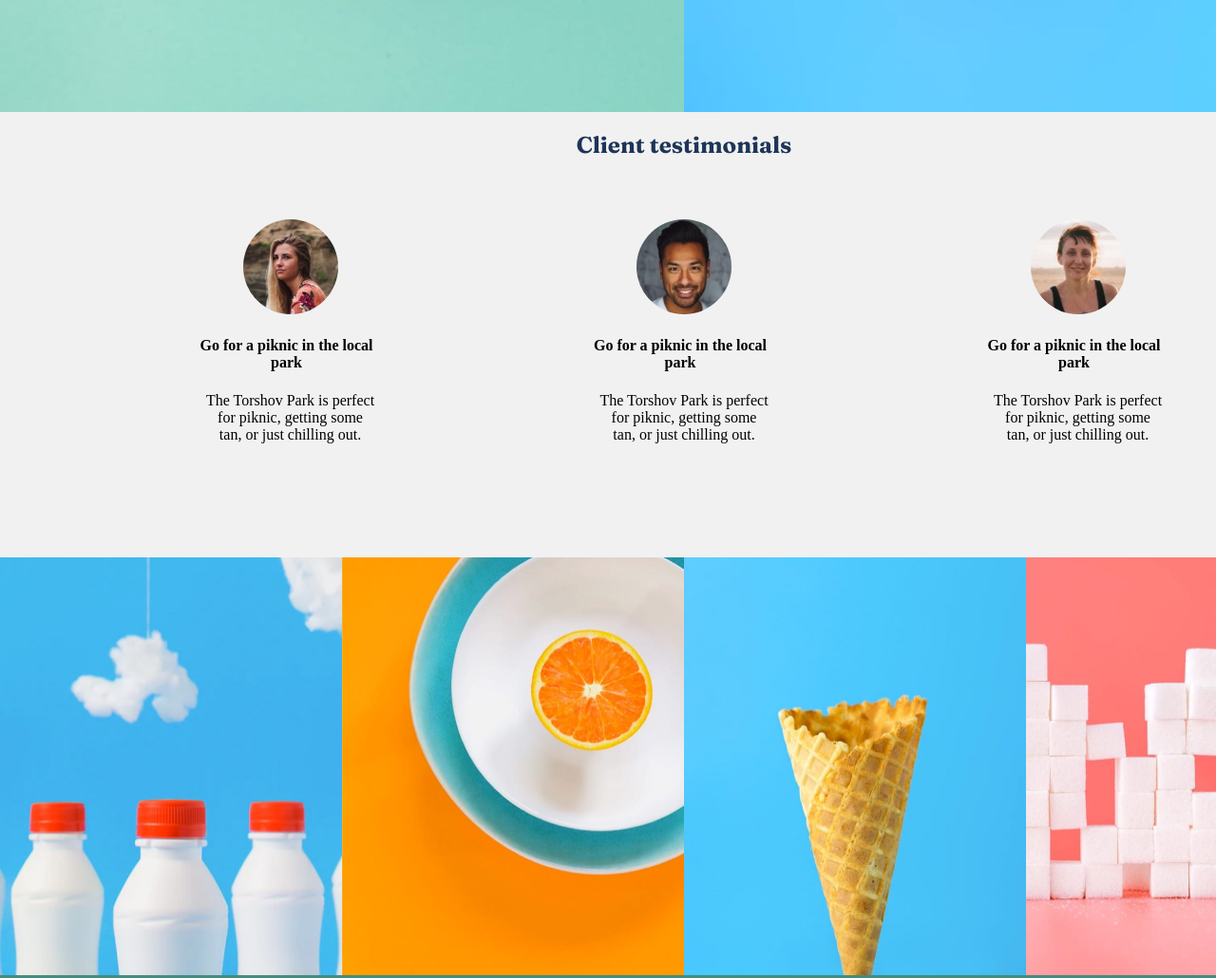
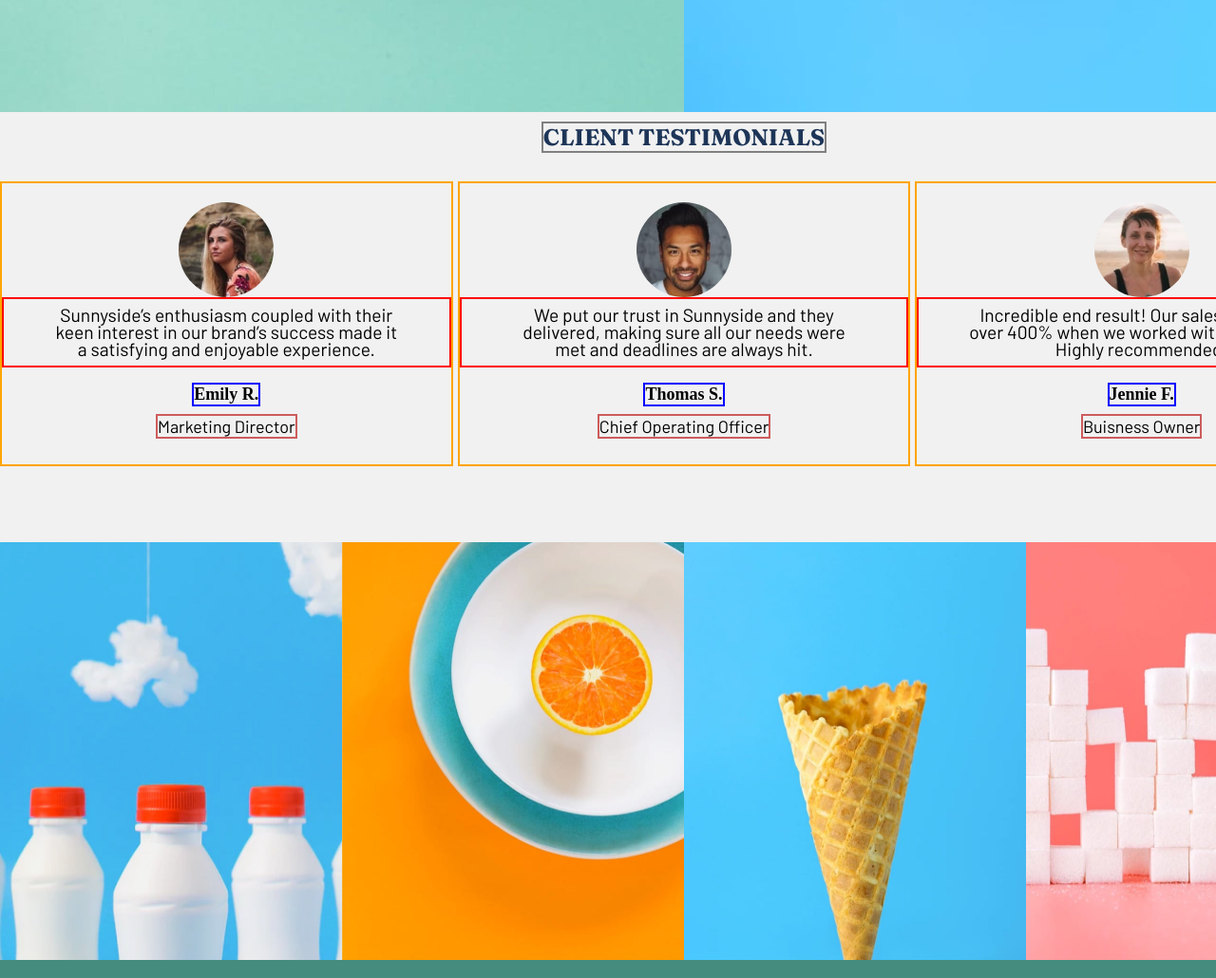
Before and after one commit to rtcoder2021/sunnyside-agency-landing-page-main, a plain HTML site: page index.html in a window 1280 px wide. Shown: the part 2482-3512 px from the top of the page at 95% size. Drawn offline with Linux system fonts and the light colour scheme.

Commit message:
updated testimonial section

```diff
--- a/index.html
+++ b/index.html
@@ -93,23 +93,26 @@
   <div class="testimonial-container">
     <div class="testimony">
       <img class="rounded-image" src="/images/image-emily.jpg">
-      <p class="testimonial-title">Go for a piknic in the local park</p>
-      <p class="testimonial-text">The Torshov Park is perfect for piknic, getting some tan, or just chilling
-        out.</p>
+      <p class="testimonial-text">Sunnyside’s enthusiasm coupled with their keen interest in our brand’s success made it a satisfying and enjoyable experience.</p>
+      <h4 class="name">Emily R.</h4>
+      <p class="job-title">Marketing Director</p>
+
     </div>
 
     <div class="testimony">
       <img class="rounded-image" src="images/image-thomas.jpg">
-      <p class="testimonial-title">Go for a piknic in the local park</p>
-      <p class="testimonial-text">The Torshov Park is perfect for piknic, getting some tan, or just chilling
-        out.</p>
+      <p class="testimonial-text">We put our trust in Sunnyside and they delivered, making sure all our needs were met and deadlines are always hit.</p>
+      <h4 class="name">Thomas S.</h4>
+      <p class="job-title">Chief Operating Officer</p>
+
     </div>
 
     <div class="testimony">
       <img class="rounded-image" src="/images/image-jennie.jpg" alt=''>
-      <p class="testimonial-title">Go for a piknic in the local park</p>
-      <p class="testimonial-text">The Torshov Park is perfect for piknic, getting some tan, or just chilling
-        out.</p>
+      <p class="testimonial-text">Incredible end result! Our sales increased over 400% when we worked with Sunnyside. Highly recommended!</p>
+      <h4 class="name">Jennie F.</h4>
+      <p class="job-title">Buisness Owner</p>
+
     </div>
 
   </div>
@@ -150,7 +153,7 @@
 
   <div class="attribution">
     Challenge by <a href="https://www.frontendmentor.io?ref=challenge" target="_blank">Frontend Mentor</a>.
-    Coded by <a href="#">Your Name Here</a>.
+    Coded by <a href="#">Ade Dev</a>.
   </div>
 </body>
 
@@ -165,11 +168,11 @@
 
 
 
-  Sunnyside’s enthusiasm coupled with their keen interest in our brand’s success made it a satisfying and enjoyable experience.
+
   Thomas S.
   Chief Operating Officer
 
-  Incredible end result! Our sales increased over 400% when we worked with Sunnyside. Highly recommended!
+
   Jennie F.
   Business Owner
 
--- a/styles.css
+++ b/styles.css
@@ -81,11 +81,13 @@ button:hover {
     font-family: Fraunces, sans-serif;
     cursor: pointer;
 }
+
 .nav-title:hover {
     color: #ffd000;
     transition: 0.5s ease-in;
 
 }
+
 .arrow {
     margin-top: 5rem;
 
@@ -174,18 +176,30 @@ button:hover {
     flex-direction: row;
     align-items: flex-start;
     justify-content: space-evenly;
-    gap: 10px;
+    gap: 5px;
     width: 100%;
     height: 400px;
     background-color: #f1f1f1;
+
 }
+
 .testimonial-intro {
     display: flex;
     justify-content: center;
     background-color: #f1f1f1;
     padding: 20px 0;
     width: 100%;
+    margin: -10px auto;
+
+    font-family: Fraunces, sans-serif;
+    text-transform: uppercase;
 }
+
+.testimonial-header {
+
+    border: 2px solid grey;
+}
+
 
 .testimonial-header {
     font-family: Fraunces, sans-serif;
@@ -200,11 +214,21 @@ button:hover {
     flex-direction: column;
     justify-content: center;
     align-items: flex-start;
-    max-width: 720px;
+    width: 720px;
     height: 300px;
     margin: 20px 0;
+    border: 2px solid orange;
 }
 
+
+.rounded-image {
+    border-radius: 50%;
+    margin: -1rem auto;
+    width: 100px;
+    height: 100px;
+}
+
+/*
 .testimonial-title {
     width: 190px;
     height: 38px;
@@ -215,23 +239,29 @@ button:hover {
     text-align: center;
     margin-bottom: 20px;
 }
-.rounded-image {
-    border-radius: 50%;
-    margin: auto;
-    width: 100px;
-    height: 100px;
+*/
+
+.testimonial-text {
+
+    font-size: 1.2rem;
+    font-family: Barlow;
+    line-height: 18px;
+    text-align: center;
+    margin-top: 1rem;
+    padding: .5rem 3rem;
+    border: 2px solid red;
+
 }
 
-.testimonial-text {
-    width: 198px;
-    height: 54px;
-    font-style: normal;
-    font-weight: 400;
-    font-size: 16px;
-    line-height: 18px;
-    text-align: center;
-    margin-bottom: 40px;
-    padding: 0 10px;
+.name {
+    margin: 1rem auto;
+    border: 2px solid blue;
+}
+
+.job-title {
+    border: 2px solid indianred;
+    margin: -.5rem auto;
+    font-family: barlow, sans-serif;
 }
 
 .gallery-wrapper {
@@ -258,6 +288,7 @@ button:hover {
     font-family: Barlow, sans-serif;
 
 }
+
 .footer-logo-wrapper {
 
     margin-top: 5rem;
@@ -271,7 +302,7 @@ button:hover {
 
 .links {
     display: flex;
-    justify-content:center;
+    justify-content: center;
     gap: 5rem;
     margin-top: 5rem;
     width: 100%;
@@ -285,10 +316,11 @@ button:hover {
     list-style-type: none;
 }
 
-.links li:hover{
+.links li:hover {
     color: #fff;
 
 }
+
 .social-icons-wrapper {
     display: flex;
     margin-top: 5rem;
@@ -306,6 +338,19 @@ button:hover {
 .attribution a {
     color: hsl(228, 45%, 44%);
 }
+
+
+
+
+
+/*
+@media screen and (min-width: 600px) {
+    .nav-bar {
+        display: flex;
+        flex-direction: column;
+    }
+}
+*/
 
 
     /*font-family: 'Barlow', sans-serif;
```
Lines whose indentation alone changed are shown as unchanged.
